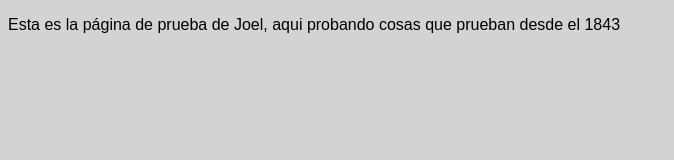
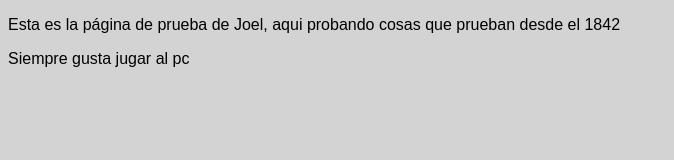
Before and after one commit to joelelitor/prueba, a plain HTML site: page index.html in a window 1280 px wide. Shown: the whole page, without its empty margins (0-674 px from the left). Drawn offline with Linux system fonts and the light colour scheme.

Commit message:
Añadiendo Index y hoja de estilo

```diff
--- a/estilo.css
+++ b/estilo.css
@@ -3,3 +3,9 @@ html{
 background-color: lightgray;
 font-family: sans-serif;
     }
+
+
+    p{
+
+
+    }
--- a/index.html
+++ b/index.html
@@ -8,7 +8,9 @@
 </head>
 
 <body>
-  <p>Esta es la página de prueba de Joel, aqui probando cosas que prueban desde el 1843</p>
+  <p>Esta es la página de prueba de Joel, aqui probando cosas que prueban desde el 1842</p>
+
+  <p>Siempre gusta jugar al pc</p>
 
 
 
```
